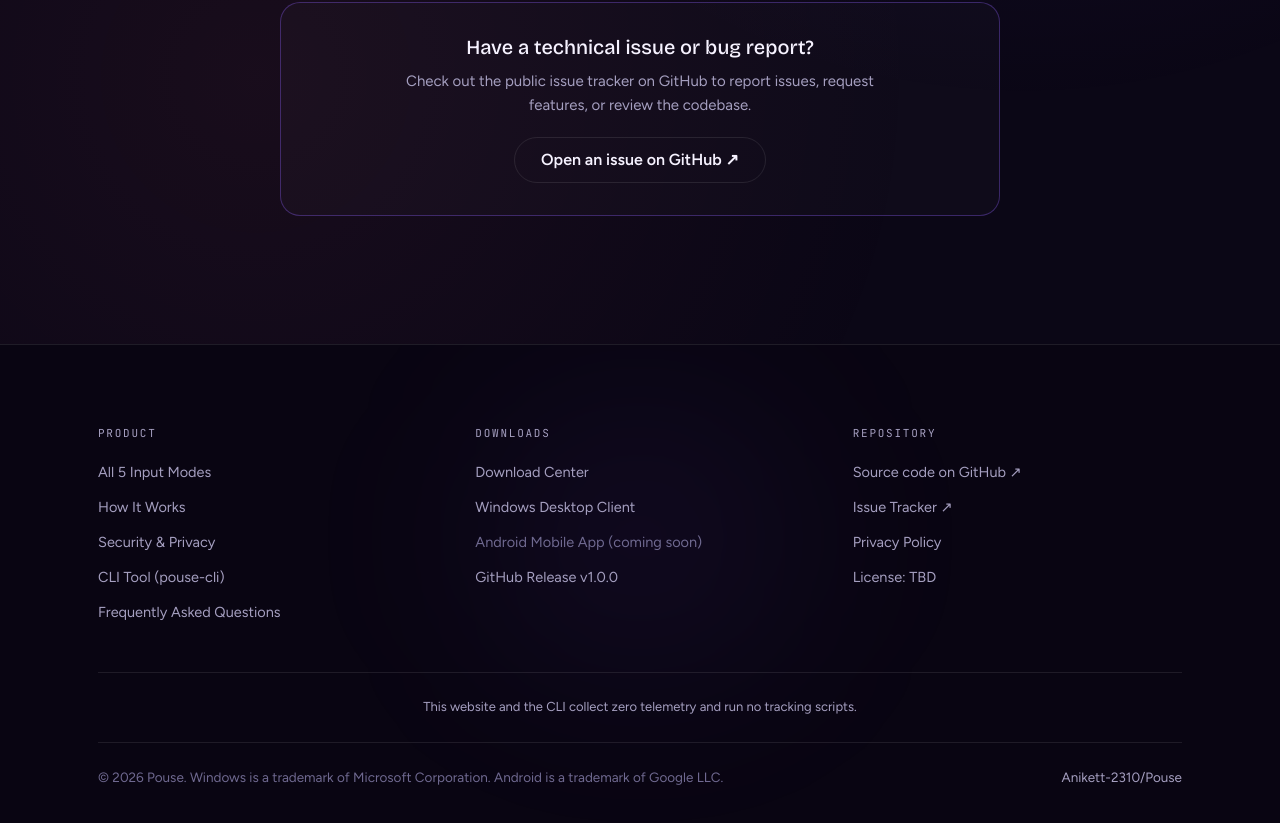
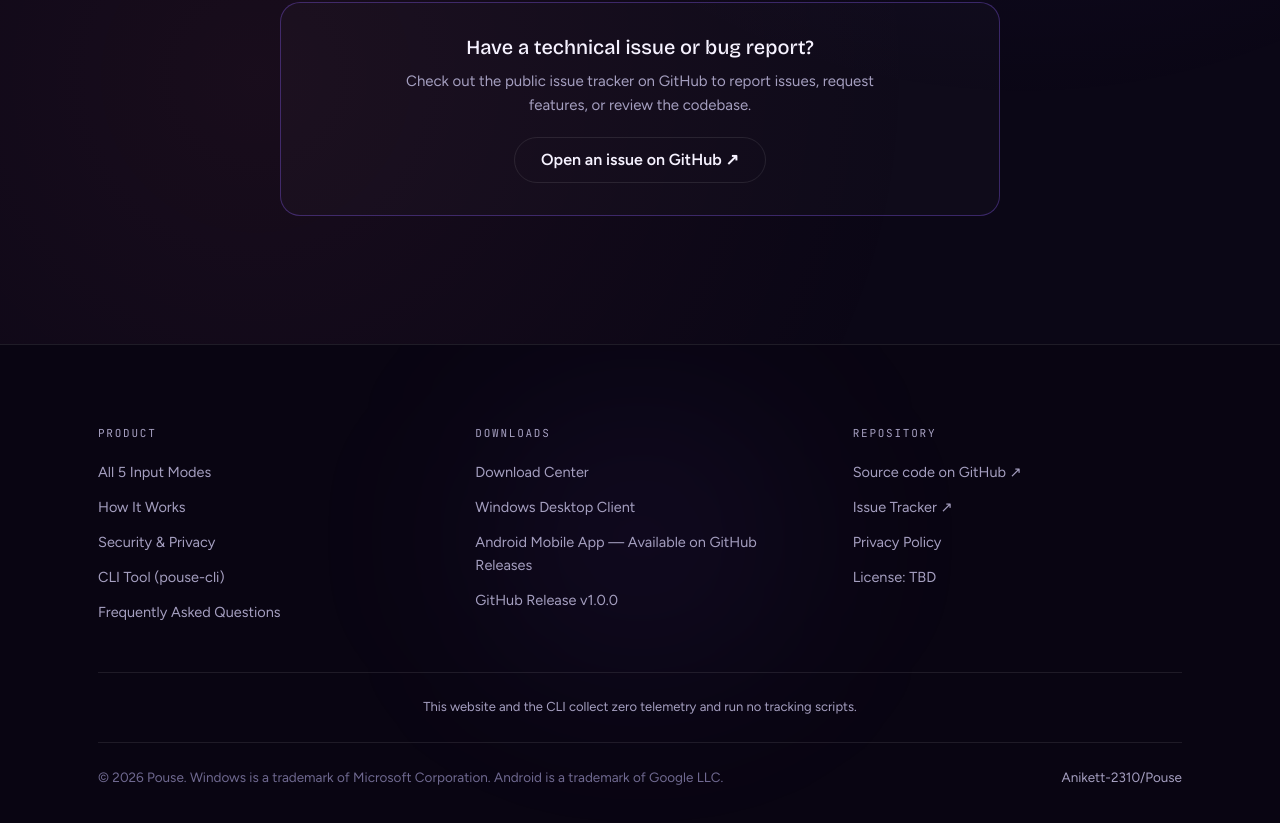
Before and after one commit to Anikett-2310/pouse-webs, a Next.js app: page / in a window 1280 px wide. Shown: the part 7507-8330 px from the top of the page. Built offline with nearby package versions, Linux system fonts and the light colour scheme.

Commit message:
feat: mark Android mobile app as available on GitHub releases

```diff
--- a/src/components/Footer.tsx
+++ b/src/components/Footer.tsx
@@ -48,7 +48,13 @@
                 </a>
               </li>
               <li>
-                <span className="footer-dim-item">Android Mobile App (coming soon)</span>
+                <a
+                  href="https://github.com/Anikett-2310/Pouse/releases/latest"
+                  target="_blank"
+                  rel="noopener noreferrer"
+                >
+                  Android Mobile App — Available on GitHub Releases
+                </a>
               </li>
               <li>
                 <a
```
